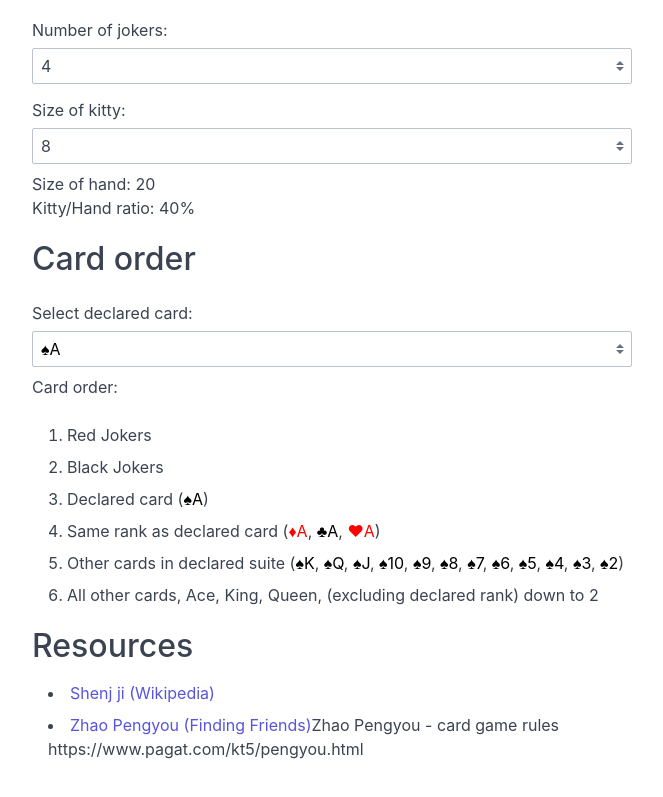
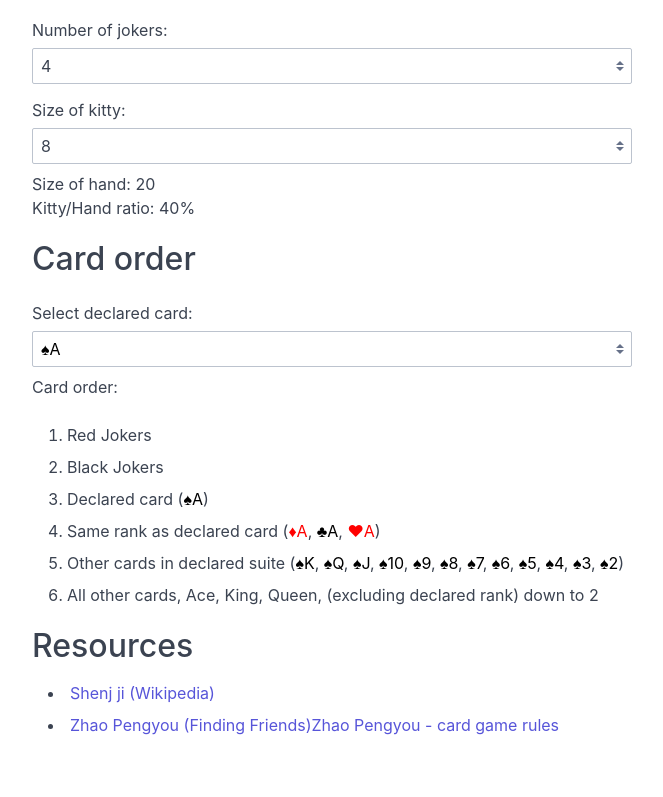
Before and after one commit to andrewiggins/finding-friends, a Preact app: page / in a window 1280 px wide. Shown: the part 272-1069 px from the top of the page, without its empty margins (308-971 px from the left). After the commit the page ends 1045 px from the top, so only its background shows below. Built offline with nearby package versions, Linux system fonts and the light colour scheme.

Commit message:
Update GameDetails.jsx

```diff
--- a/src/GameDetails.jsx
+++ b/src/GameDetails.jsx
@@ -293,7 +293,7 @@ export function GameDetails() {
 					<a href="https://www.zhao-pengyou.com/index.html">
 						Zhao Pengyou (Finding Friends)
 					</a>
-Zhao Pengyou - card game rules https://www.pagat.com/kt5/pengyou.html
+<a href="https://www.pagat.com/kt5/pengyou.html">Zhao Pengyou - card game rules</a>
 				</li>
 			</ul>
 		</>
```
